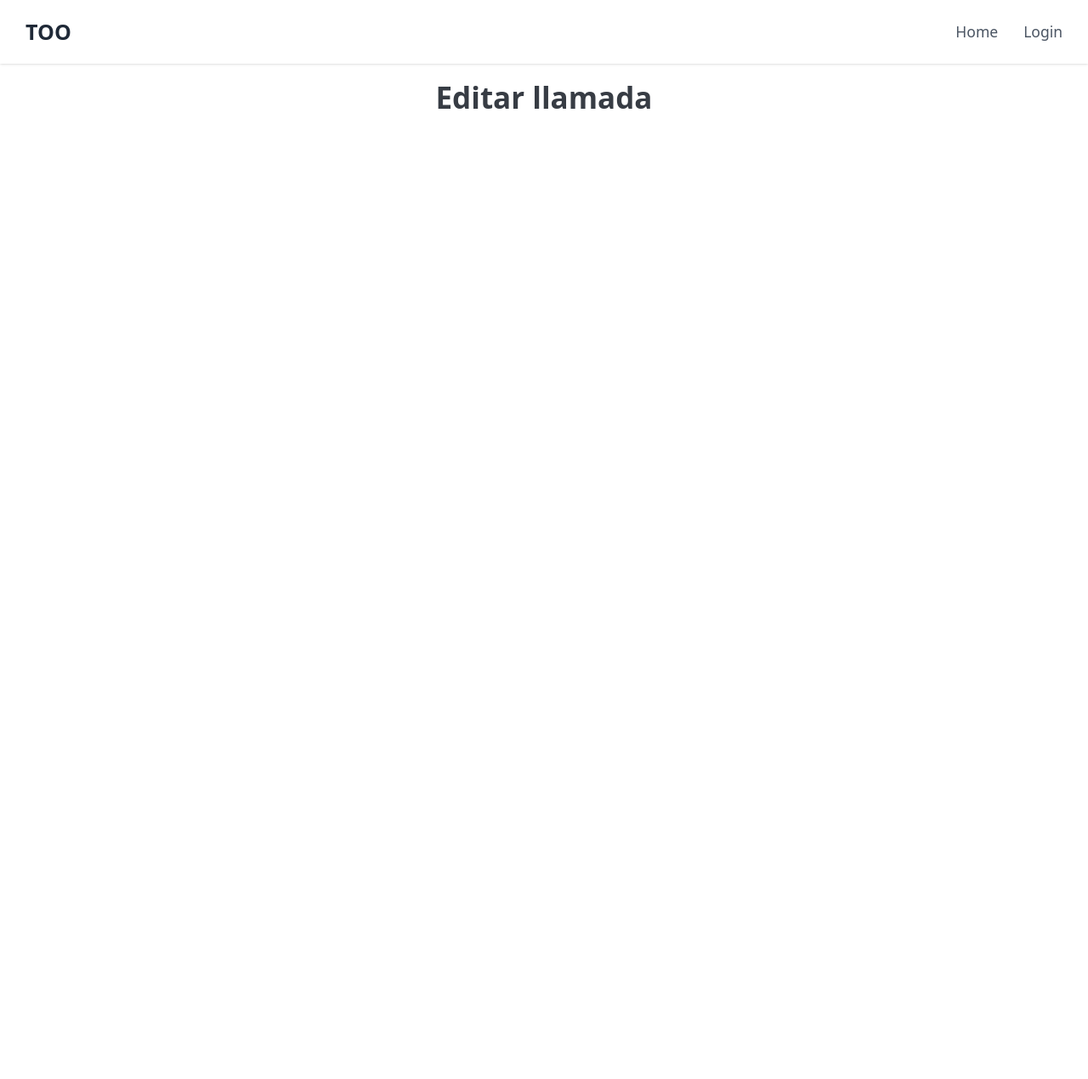
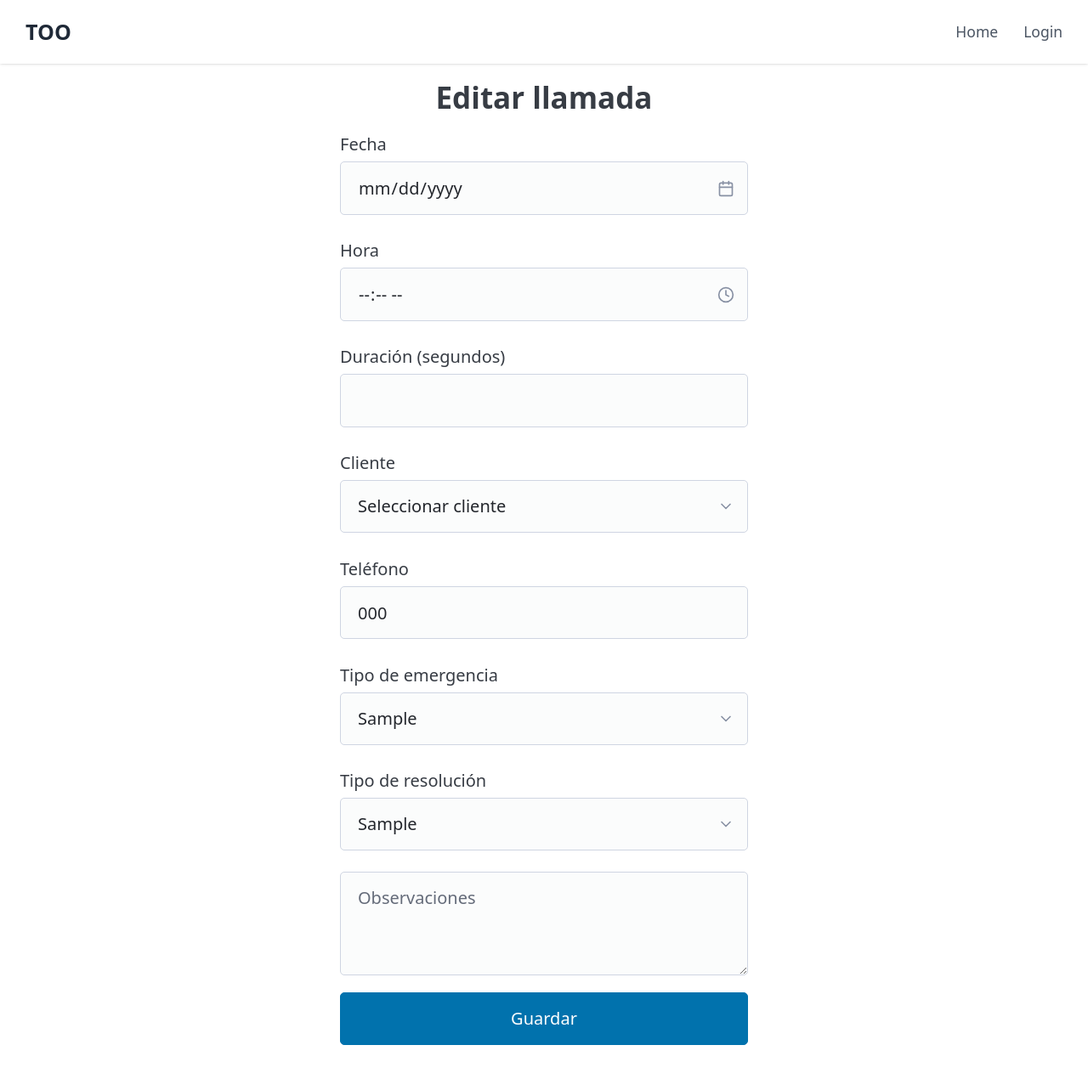
Before and after one commit to escnil994/too-ssea, a PHP site: template app/views/editar-llamada.php in a window 1280 px wide. Shown: the whole page at 85% size. Before the commit the page ends 128 px from the top, so only its background shows below. Run offline with PHP 8.4, Linux system fonts and the light colour scheme; the template is opened without the code that fills it: most values are stand-ins (such as "Sample title", 1, 10 or a date in 2020); some libraries are stand-ins or nearby versions.

Commit message:
feat: :construction: trabajando la edicion de llamada

```diff
--- a/app/controllers/OperadorController.php
+++ b/app/controllers/OperadorController.php
@@ -114,8 +114,10 @@ class OperadorController
 			}
 		} else {
 			$error = null;
-			$llamada = $this->llamada->getById($_GET['id']);
-			$cliente = $this->cliente->getById($llamada['cliente_id']);
+			$this->llamada->id = $_GET['id'];
+			$llamada = $this->llamada->getById();
+			$this->cliente->id = $llamada['cliente_id'];
+			$cliente = $this->cliente->getById();
 			$clientes = $this->cliente->getAll();
 
 			//error si no hay operador
--- a/app/views/editar-llamada.php
+++ b/app/views/editar-llamada.php
@@ -9,4 +9,57 @@ date_default_timezone_set('America/El_Salvador');
 	<main class="flex items-center justify-center">
 		<form action="/atender-llamada" method="POST" class="w-96">
 			<h2 class="text-center">Editar llamada</h2>
+			<label>
+				Fecha
+				<input type="date" name="fecha_llamada"
+					value="<?php echo $llamada['fecha_llamada']; ?>" required>
+			</label>
+			<label>
+				Hora
+				<input type="time" name="hora_llamada"
+					value="<?php echo $llamada['hora_llamada']; ?>" required>
+			</label>
+			<label>
+				Duración (segundos)
+				<input type="number" name="duracion" min="0" value="<?php echo $llamada['duracion']; ?>" required>
+			</label>
+			<label>
+				Cliente
+				<select name="cliente_id" id="cliente_id">
+					<option value="">Seleccionar cliente</option>
+					<?php foreach ($clientes as $cliente) : ?>
+						<option value="<?php echo $cliente['id']; ?>">
+							<?php echo $cliente['nombre'] . " " . $cliente['apellido']; ?>
+						</option>
+					<?php endforeach; ?>
+				</select>
+			</label>
+			<label>
+				Teléfono
+				<input type="tel" name="telefono" required value="<?php echo $llamada['telefono'] ?>">
+			</label>
+			<label>
+				Tipo de emergencia
+				<select name="tipo_emergencia" id="tipo_emergencia">
+					<?php foreach ($tipoEmergencia as $tipo) : ?>
+						<option value="<?php echo $tipo; ?>" selected="<?php echo '' ?>">
+							<?php echo ucfirst($tipo); ?>
+						</option>
+					<?php endforeach; ?>
+				</select>
+			</label>
+			<label>
+				Tipo de resolución
+				<select name="resolucion" id="resolucion">
+					<?php foreach ($tipoResolucion as $tipo) : ?>
+						<option value="<?php echo $tipo; ?>">
+							<?php echo ucfirst($tipo); ?>
+						</option>
+					<?php endforeach; ?>
+			</label>
+			<label>
+				Observaciones
+				<textarea placeholder="Observaciones" name="observaciones" rows="3"></textarea>
+			</label>
+			<button type="submit">Guardar</button>
 		</form>
```
